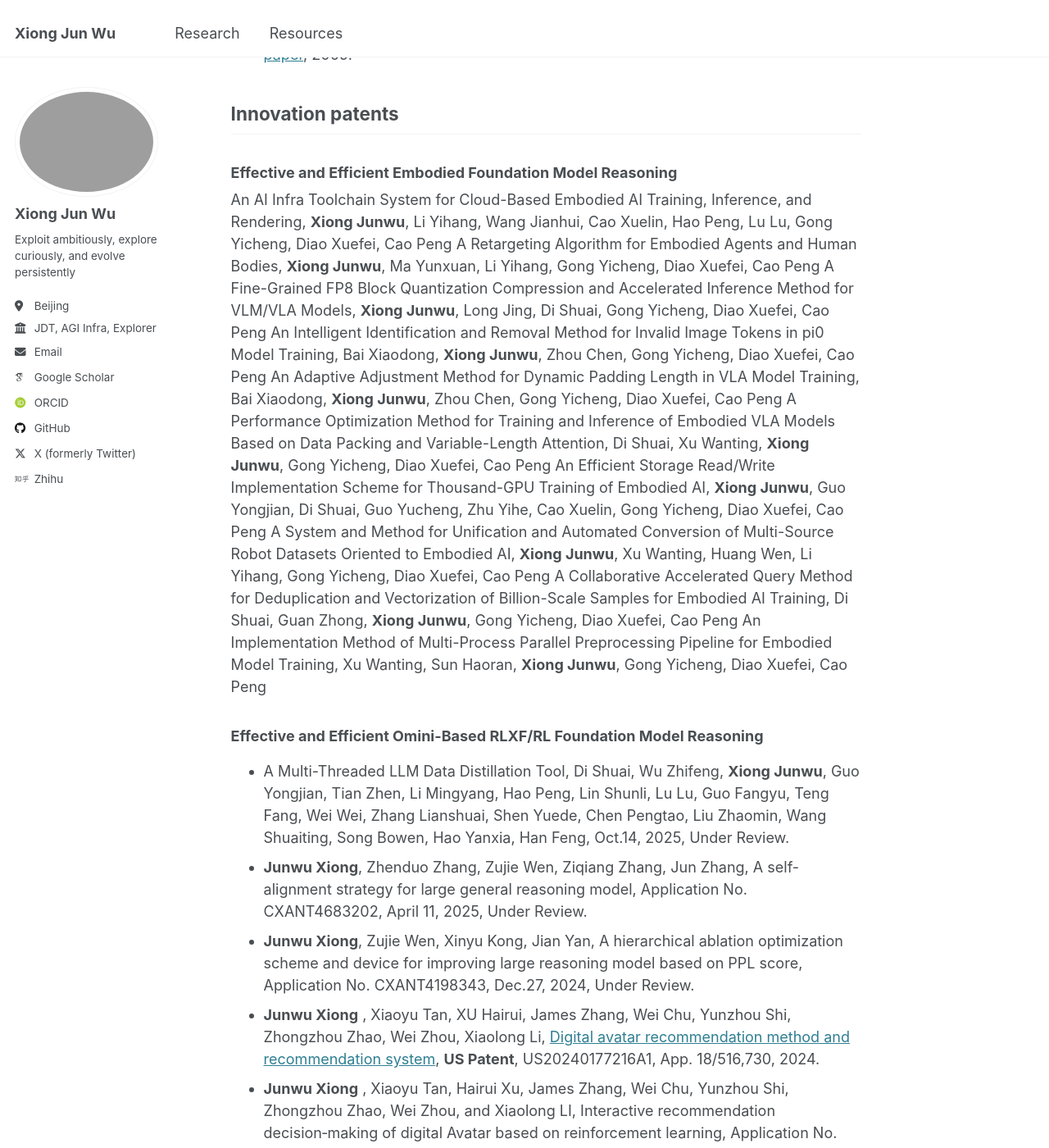
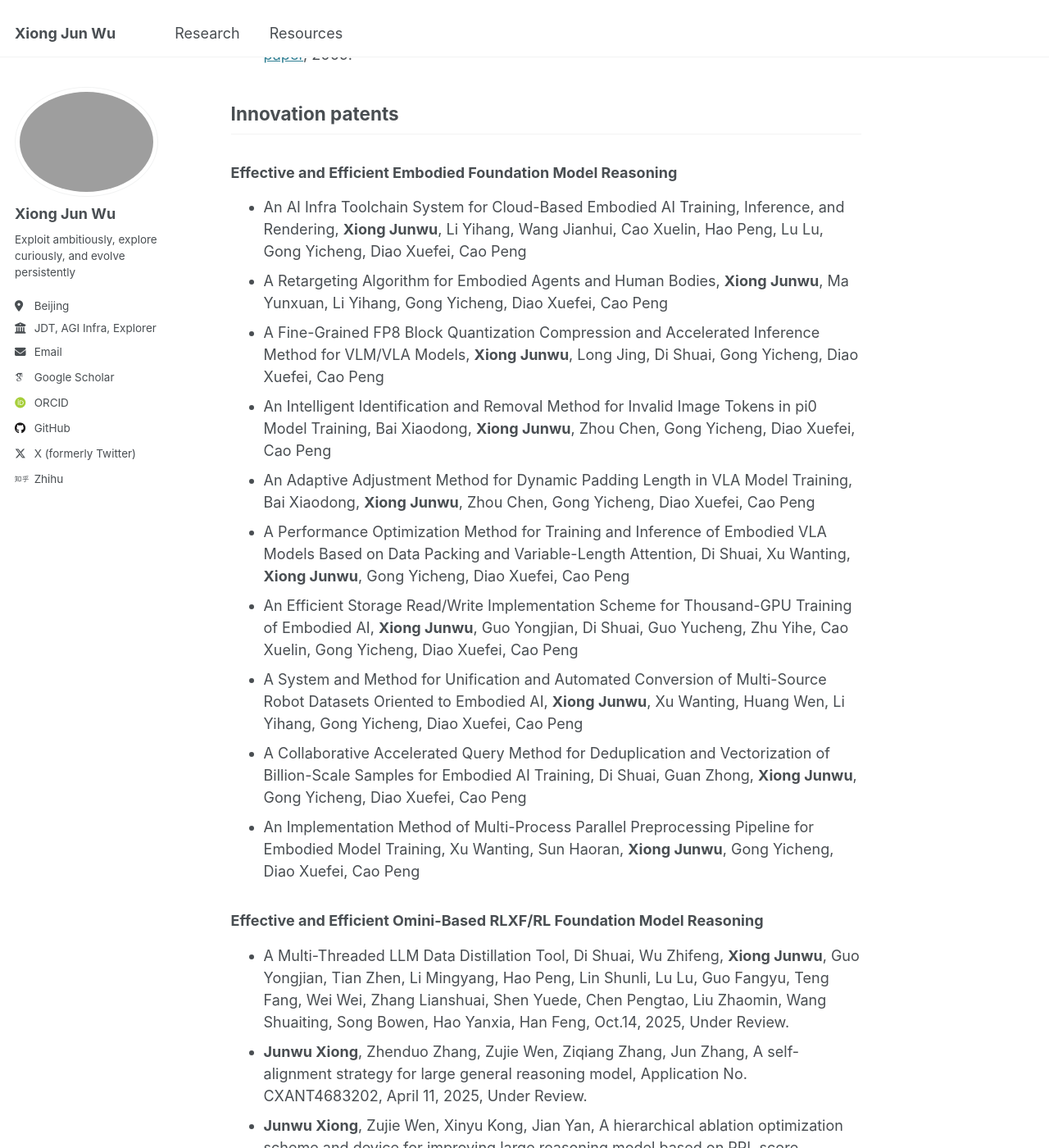
Before and after one commit to junwuxgi/junwuxgi.github.io, a Jekyll site: the page built from _pages/about.md, in a window 1280 px wide and 1400 px high, scrolled down 4516 px. Shown: the whole window at 82% size. Built offline with Jekyll 4.4.1, drawn with Linux system fonts in a browser that asks for light colours; some web fonts are replaced.

```diff
--- a/_pages/about.md
+++ b/_pages/about.md
@@ -87,16 +87,16 @@ redirect_from:
 
 ## Innovation patents
 ### **Effective and Efficient Embodied Foundation Model Reasoning**
-An AI Infra Toolchain System for Cloud-Based Embodied AI Training, Inference, and Rendering, **Xiong Junwu**, Li Yihang, Wang Jianhui, Cao Xuelin, Hao Peng, Lu Lu, Gong Yicheng, Diao Xuefei, Cao Peng
-A Retargeting Algorithm for Embodied Agents and Human Bodies, **Xiong Junwu**, Ma Yunxuan, Li Yihang, Gong Yicheng, Diao Xuefei, Cao Peng
-A Fine-Grained FP8 Block Quantization Compression and Accelerated Inference Method for VLM/VLA Models, **Xiong Junwu**, Long Jing, Di Shuai, Gong Yicheng, Diao Xuefei, Cao Peng
-An Intelligent Identification and Removal Method for Invalid Image Tokens in pi0 Model Training, Bai Xiaodong, **Xiong Junwu**, Zhou Chen, Gong Yicheng, Diao Xuefei, Cao Peng
-An Adaptive Adjustment Method for Dynamic Padding Length in VLA Model Training, Bai Xiaodong, **Xiong Junwu**, Zhou Chen, Gong Yicheng, Diao Xuefei, Cao Peng
-A Performance Optimization Method for Training and Inference of Embodied VLA Models Based on Data Packing and Variable-Length Attention, Di Shuai, Xu Wanting, **Xiong Junwu**, Gong Yicheng, Diao Xuefei, Cao Peng
-An Efficient Storage Read/Write Implementation Scheme for Thousand-GPU Training of Embodied AI, **Xiong Junwu**, Guo Yongjian, Di Shuai, Guo Yucheng, Zhu Yihe, Cao Xuelin, Gong Yicheng, Diao Xuefei, Cao Peng
-A System and Method for Unification and Automated Conversion of Multi-Source Robot Datasets Oriented to Embodied AI, **Xiong Junwu**, Xu Wanting, Huang Wen, Li Yihang, Gong Yicheng, Diao Xuefei, Cao Peng
-A Collaborative Accelerated Query Method for Deduplication and Vectorization of Billion-Scale Samples for Embodied AI Training, Di Shuai, Guan Zhong, **Xiong Junwu**, Gong Yicheng, Diao Xuefei, Cao Peng
-An Implementation Method of Multi-Process Parallel Preprocessing Pipeline for Embodied Model Training, Xu Wanting, Sun Haoran, **Xiong Junwu**, Gong Yicheng, Diao Xuefei, Cao Peng
+* An AI Infra Toolchain System for Cloud-Based Embodied AI Training, Inference, and Rendering, **Xiong Junwu**, Li Yihang, Wang Jianhui, Cao Xuelin, Hao Peng, Lu Lu, Gong Yicheng, Diao Xuefei, Cao Peng
+* A Retargeting Algorithm for Embodied Agents and Human Bodies, **Xiong Junwu**, Ma Yunxuan, Li Yihang, Gong Yicheng, Diao Xuefei, Cao Peng
+* A Fine-Grained FP8 Block Quantization Compression and Accelerated Inference Method for VLM/VLA Models, **Xiong Junwu**, Long Jing, Di Shuai, Gong Yicheng, Diao Xuefei, Cao Peng
+* An Intelligent Identification and Removal Method for Invalid Image Tokens in pi0 Model Training, Bai Xiaodong, **Xiong Junwu**, Zhou Chen, Gong Yicheng, Diao Xuefei, Cao Peng
+* An Adaptive Adjustment Method for Dynamic Padding Length in VLA Model Training, Bai Xiaodong, **Xiong Junwu**, Zhou Chen, Gong Yicheng, Diao Xuefei, Cao Peng
+* A Performance Optimization Method for Training and Inference of Embodied VLA Models Based on Data Packing and Variable-Length Attention, Di Shuai, Xu Wanting, **Xiong Junwu**, Gong Yicheng, Diao Xuefei, Cao Peng
+* An Efficient Storage Read/Write Implementation Scheme for Thousand-GPU Training of Embodied AI, **Xiong Junwu**, Guo Yongjian, Di Shuai, Guo Yucheng, Zhu Yihe, Cao Xuelin, Gong Yicheng, Diao Xuefei, Cao Peng
+* A System and Method for Unification and Automated Conversion of Multi-Source Robot Datasets Oriented to Embodied AI, **Xiong Junwu**, Xu Wanting, Huang Wen, Li Yihang, Gong Yicheng, Diao Xuefei, Cao Peng
+* A Collaborative Accelerated Query Method for Deduplication and Vectorization of Billion-Scale Samples for Embodied AI Training, Di Shuai, Guan Zhong, **Xiong Junwu**, Gong Yicheng, Diao Xuefei, Cao Peng
+* An Implementation Method of Multi-Process Parallel Preprocessing Pipeline for Embodied Model Training, Xu Wanting, Sun Haoran, **Xiong Junwu**, Gong Yicheng, Diao Xuefei, Cao Peng
 
 ### **Effective and Efficient Omini-Based RLXF/RL Foundation Model Reasoning**
 * A Multi-Threaded LLM Data Distillation Tool, Di Shuai, Wu Zhifeng, **Xiong Junwu**, Guo Yongjian, Tian Zhen, Li Mingyang, Hao Peng, Lin Shunli, Lu Lu, Guo Fangyu, Teng Fang, Wei Wei, Zhang Lianshuai, Shen Yuede, Chen Pengtao, Liu Zhaomin, Wang Shuaiting, Song Bowen, Hao Yanxia, Han Feng, Oct.14, 2025, Under Review.
```
